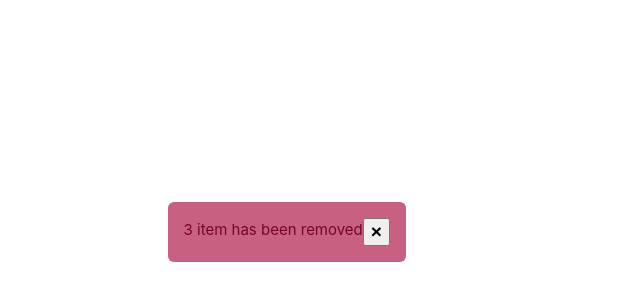
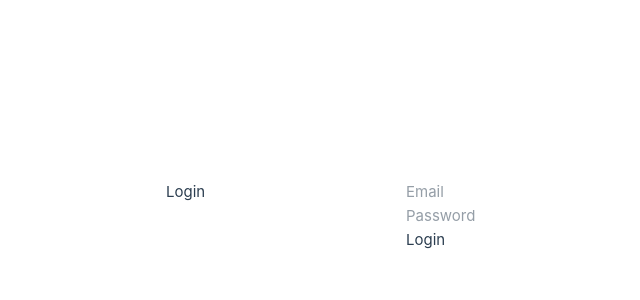
Before and after one commit to nambelaas/vue-components, a Vue app: page / in a window 1280 px wide. Shown: the part 184-484 px from the top of the page, without its empty margins (234-874 px from the left). Built offline with nearby package versions, Linux system fonts and the light colour scheme; the HTML template or start-up script is replaced by a standard one.

Commit message:
Add arguments event and validation

```diff
--- a/package.json
+++ b/package.json
@@ -11,6 +11,8 @@
     "type-check": "vue-tsc --build"
   },
   "dependencies": {
+    "@tailwindcss/vite": "^4.2.4",
+    "tailwindcss": "^4.2.4",
     "vue": "^3.5.32"
   },
   "devDependencies": {
--- a/src/App.vue
+++ b/src/App.vue
@@ -1,19 +1,53 @@
-<script setup lang="ts">
+<script lang="ts">
 import { ref } from 'vue'
 import Alert from './components/Alert.vue';
 import Alerts from './components/Alerts.vue';
+import LoginForm from './components/LoginForm.vue';
 
-const items = ref(3)
-const show = ref(true)
-const alert = ref({
-  message: "Message",
-  type: ["success", "warning", "danger"]
-})
+// const items = ref(3)
+// const show = ref(true)
+// const alert = ref({
+//   message: "Message",
+//   type: ["success", "warning", "danger"]
+// })
+
+export default {
+  name: 'App',
+  components: {
+    Alert,
+    Alerts,
+    LoginForm
+  },
+  props:{
+    items: {
+      type: Number,
+      default: 0
+    },
+    show:{
+      type: Boolean,
+      default: true
+    },
+    alert: {
+      type: Object,
+      default: () => ({
+        message: "Message",
+        type: ["success", "warning", "danger"]
+      })
+    }
+  },
+  methods:{
+    handleSubmit(email: String, password: String): void{
+      alert(email + " " + password)
+    }
+  }
+}
 
 </script>
 
 <template>
   <!-- <Alert :message="items+' item has been removed'" type="success" :show="true"/> -->
-  <Alert :message="items+' item has been removed'" type="danger" :show="show" @alert-close="show = false" />
+  <!-- <Alert :message="items+' item has been removed'" type="danger" :show="show" @alert-close="show = false" /> -->
   <!-- <Alerts :message="items+' item has been removed'" type="errors" :types="alert.type"/> -->
+   <LoginForm @submit="handleSubmit" />
+
 </template>
--- a/src/assets/main.css
+++ b/src/assets/main.css
@@ -1,3 +1,4 @@
+@import "tailwindcss";
 @import './base.css';
 
 #app {
--- /dev/null
+++ b/src/components/LoginForm.vue
@@ -0,0 +1,32 @@
+<template>
+    <h1>Login</h1>
+    <form @submit.prevent="$emit('submit', email, password)">
+        <div class="mb-3">
+            <input type="email" v-model="email" class="form-control" placeholder="Email">
+        </div>
+        <div class="mb-3">
+            <input type="password" v-model="password" class="form-control" placeholder="Password">
+        </div>
+        <button type="submit">Login</button>
+    </form>
+</template>
+
+<script lang="ts">
+export default {
+    name: "LoginForm",
+    data: () =>({
+        email: "",
+        password: ""
+    }),
+    emits: {
+        submit: (email: String, password: String) => {
+            if (email && password) {
+                return true
+            } else{
+                console.warn("Invalid submit event: email and password are required")
+                return false
+            }
+        }
+    }
+}
+</script>
--- a/vite.config.ts
+++ b/vite.config.ts
@@ -3,12 +3,14 @@ import { fileURLToPath, URL } from 'node:url'
 import { defineConfig } from 'vite'
 import vue from '@vitejs/plugin-vue'
 import vueDevTools from 'vite-plugin-vue-devtools'
+import tailwindcss from '@tailwindcss/vite'
 
 // https://vite.dev/config/
 export default defineConfig({
   plugins: [
     vue(),
     vueDevTools(),
+    tailwindcss(),
   ],
   resolve: {
     alias: {
```
Also changed, not shown: 1 other file (tests, documents, lock files or other folders).
